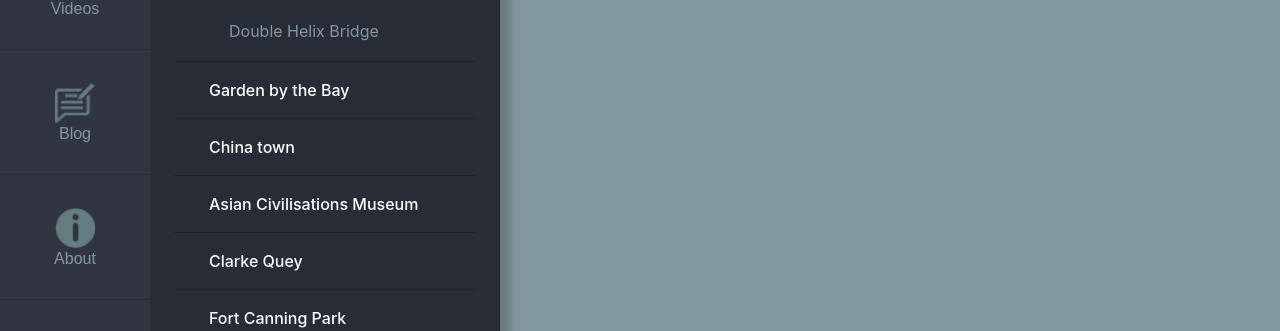
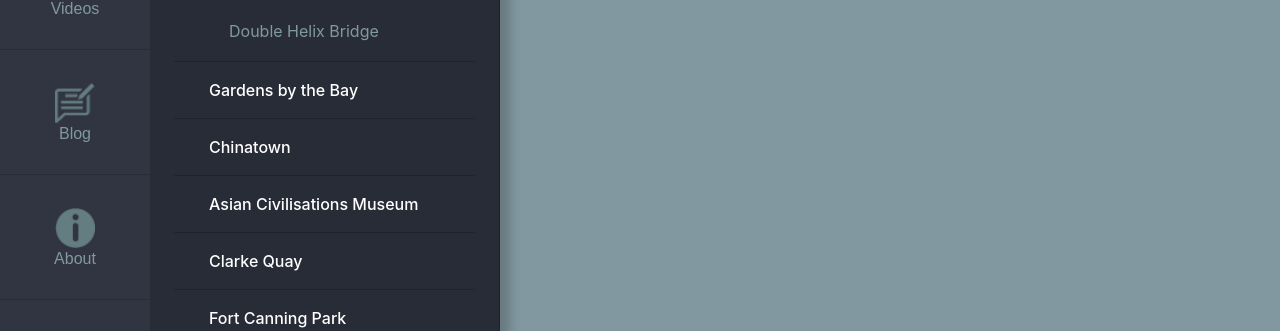
Before and after one commit to onpilot/fe-test-x, a React (Create React App) app: page / in a window 1280 px wide. Shown: the part 325-656 px from the top of the page. Built offline with nearby package versions, Linux system fonts and the light colour scheme.

Commit message:
fix city name typo

```diff
--- a/src/data/description.js
+++ b/src/data/description.js
@@ -1,7 +1,7 @@
 import merlion from '../img/images/merlion.png';
 
 export const description = {
-  Merlion: {
+  'Merlion': {
     img: merlion,
     text: [
       `The Merlion is the national personification of Singapore.`,
@@ -11,10 +11,10 @@
     web: 'http://marinabaysands.com',
   },
   'Marina Bay Sands': { img: '', text: [], address: '', web: '' },
-  'Garden by the Bay': { img: '', text: [], address: '', web: '' },
-  'China town': { img: '', text: [], address: '', web: '' },
+  'Gardens by the Bay': { img: '', text: [], address: '', web: '' },
+  'Chinatown': { img: '', text: [], address: '', web: '' },
   'Asian Civilisations Museum': { img: '', text: [], address: '', web: '' },
-  'Clarke Quey': { img: '', text: [], address: '', web: '' },
+  'Clarke Quay': { img: '', text: [], address: '', web: '' },
   'Fort Canning Park': { img: '', text: [], address: '', web: '' },
   'Singapore Flyer': { img: '', text: [], address: '', web: '' },
   'Orchard Road': { img: '', text: [], address: '', web: '' },
--- a/src/data/place.js
+++ b/src/data/place.js
@@ -8,10 +8,10 @@
       'Double Helix Bridge',
     ],
   },
-  { city: 'Garden by the Bay', list: [] },
-  { city: 'China town', list: [] },
+  { city: 'Gardens by the Bay', list: [] },
+  { city: 'Chinatown', list: [] },
   { city: 'Asian Civilisations Museum', list: [] },
-  { city: 'Clarke Quey', list: [] },
+  { city: 'Clarke Quay', list: [] },
   { city: 'Fort Canning Park', list: [] },
   { city: 'Singapore Flyer', list: [] },
   { city: 'Orchard Road', list: [] },
```
